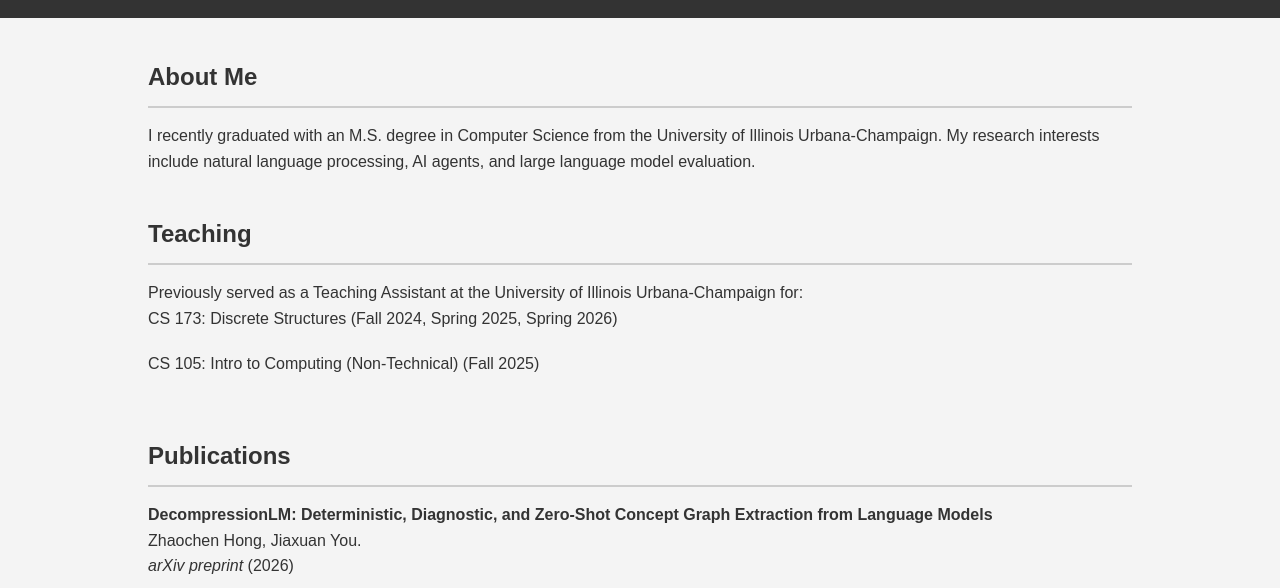
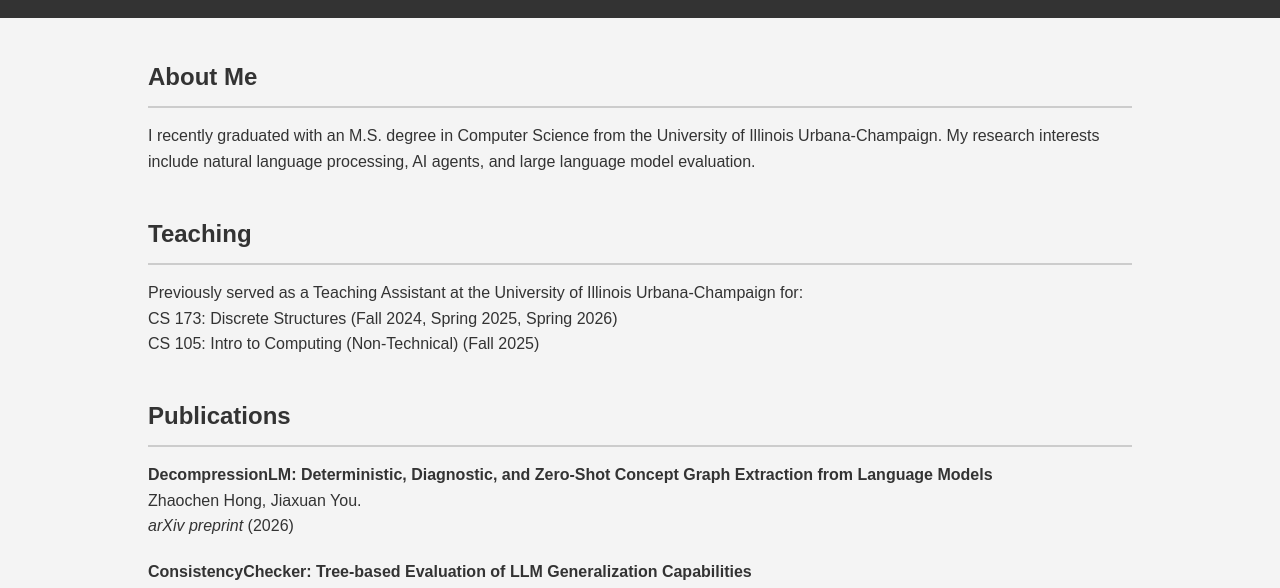
Before and after one commit to zhaochenhong42/zhaochenhong42.github.io, a plain HTML site: page index.html in a window 1280 px wide. Shown: the part 212-800 px from the top of the page. Drawn offline with Linux system fonts and the light colour scheme.

Commit message:
Update index.html

```diff
--- a/index.html
+++ b/index.html
@@ -32,10 +32,8 @@
             <div class="container">
                 <h2>Teaching</h2>
                 <p>Previously served as a Teaching Assistant at the University of Illinois Urbana-Champaign for:</p>
-                <ul>
-                  <li>CS 173: Discrete Structures (Fall 2024, Spring 2025, Spring 2026)</li>
-                  <li>CS 105: Intro to Computing (Non-Technical) (Fall 2025)</li>
-                </ul>
+                <p>CS 173: Discrete Structures (Fall 2024, Spring 2025, Spring 2026)</p>
+                <p>CS 105: Intro to Computing (Non-Technical) (Fall 2025)</p>
             </div>
         </section>
 
```
